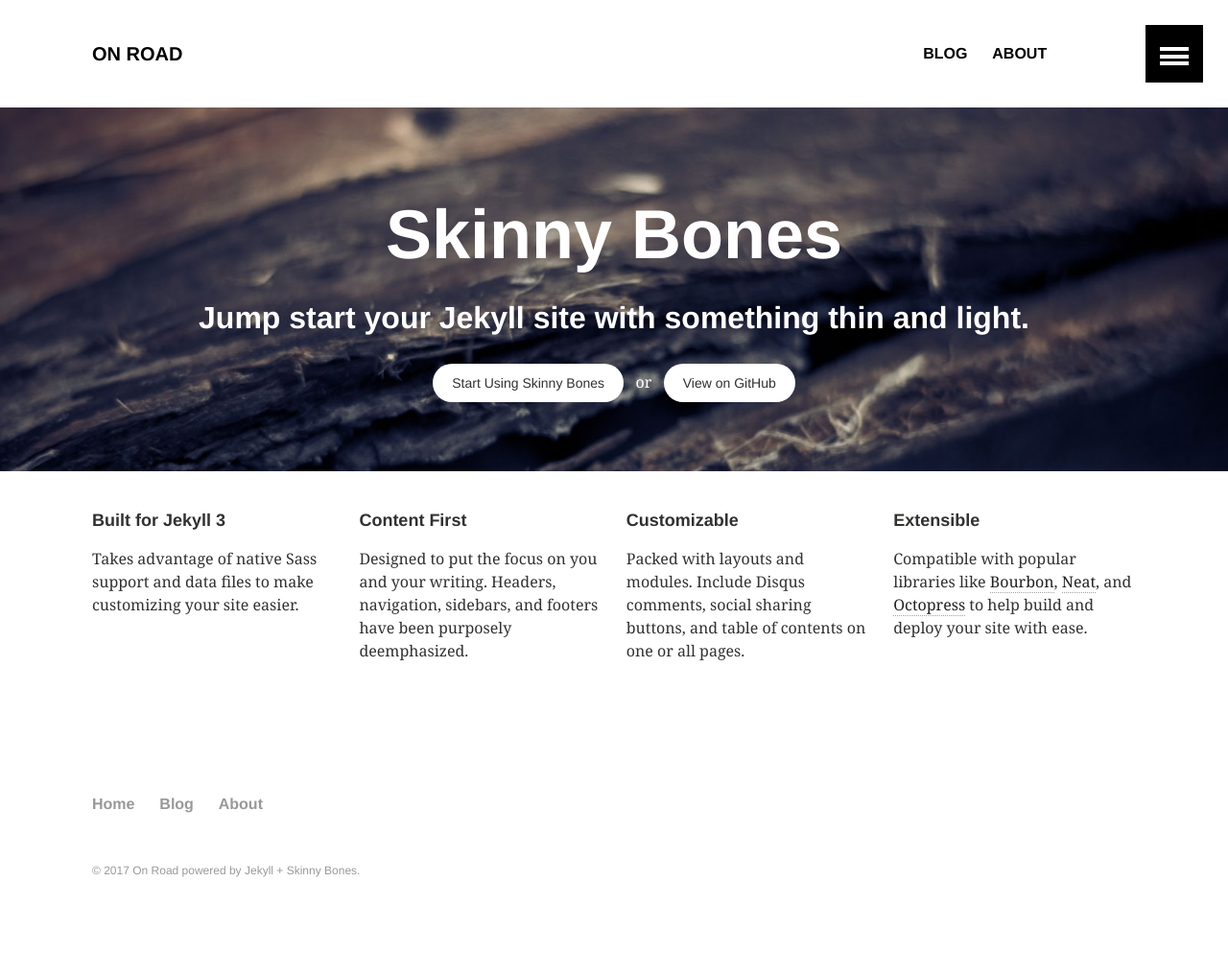
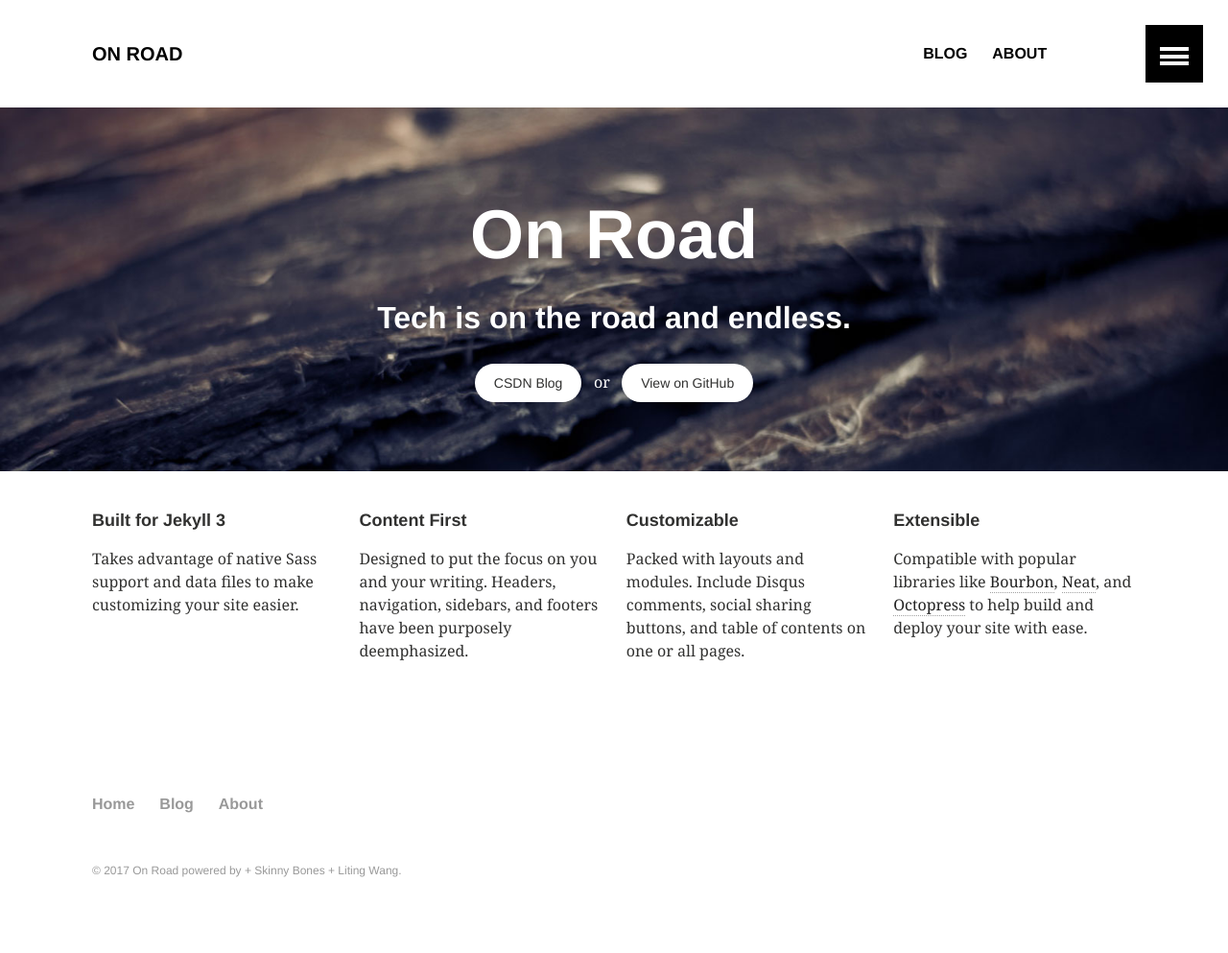
Before and after one commit to onroadtech/onroadtech.github.io, a Jekyll site: the page built from index.md, in a window 1280 px wide. Shown: the whole page at 96% size. Built offline with Jekyll 4.4.1, drawn with Linux system fonts in a browser that asks for light colours.

Commit message:
修改个人博客模板

```diff
--- a/_includes/footer.html
+++ b/_includes/footer.html
@@ -11,5 +11,5 @@
 		{% endfor %}
 		</ul>
 	</nav><!-- /.bottom-menu -->
-	<p class="copyright">&#169; {{ site.time | date: '%Y' }} <a href="{{ site.url }}">{{ site.title }}</a> powered by <a href="http://jekyllrb.com">Jekyll</a> + <a href="http://mmistakes.github.io/skinny-bones-jekyll/">Skinny Bones</a>.</p>
+	<p class="copyright">&#169; {{ site.time | date: '%Y' }} <a href="{{ site.url }}">{{ site.title }}</a> powered by + Skinny Bones + Liting Wang</a>.</p>
 </footer>
--- a/_layouts/home.html
+++ b/_layouts/home.html
@@ -36,9 +36,9 @@
     {% if page.image.feature %}
     <div class="page-lead" style="background-image:url({{ site.url }}/images/{{ page.image.feature }})">
       <div class="wrap page-lead-content">
-        <h1>Skinny Bones</h1>
-        <h2>Jump start your Jekyll site with something thin and light.</h2>
-        <a href="{{ site.url }}/getting-started/" class="btn-inverse">Start Using Skinny Bones</a> &nbsp; or &nbsp; <a href="https://github.com/mmistakes/skinny-bones-jekyll" class="btn-inverse">View on GitHub</a>
+        <h1>On Road</h1>
+        <h2>Tech is on the road and endless.</h2>
+        <a href="http://blog.csdn.net/ltwang_tech" class="btn-inverse">CSDN Blog</a> &nbsp; or &nbsp; <a href="https://github.com/onroadtech" class="btn-inverse">View on GitHub</a>
       </div><!-- /.page-lead-content -->
     </div><!-- /.page-lead -->
     {% endif %}
```
